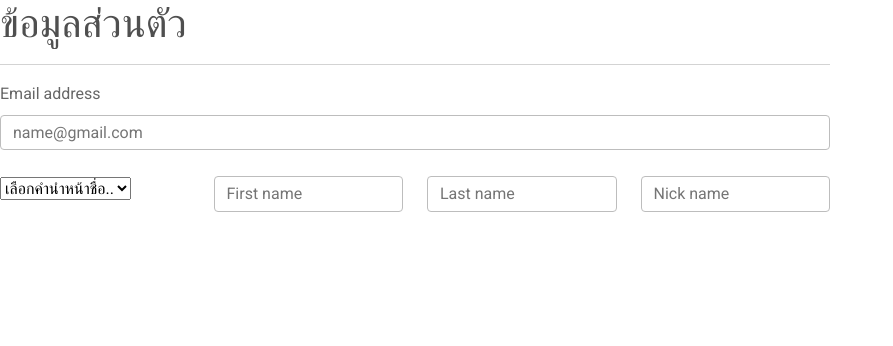
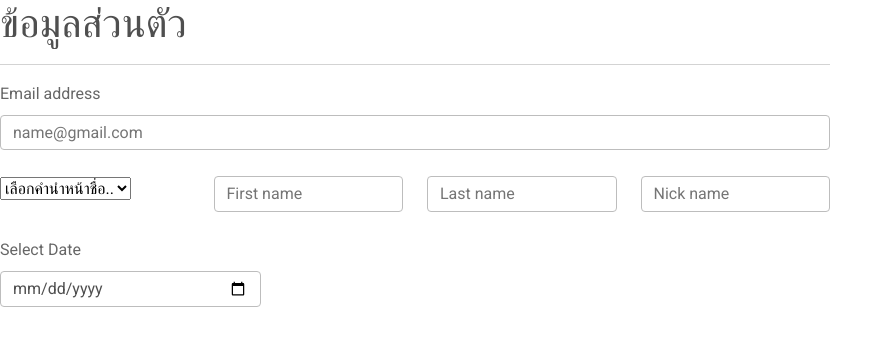
Before and after one commit to chonburichula/frontend, a React (Create React App) app: page /register in a window 1280 px wide. Shown: the top 346 px of the page, without its empty margins (0-893 px from the left). Built offline with nearby package versions, Linux system fonts and the light colour scheme.

Commit message:
Datepicker added

```diff
--- a/package.json
+++ b/package.json
@@ -10,9 +10,9 @@
     "bootstrap": "^5.0.0-beta1",
     "mdb-ui-kit": "^3.0.0",
     "mdbreact": "^5.0.1",
-    "react": "^17.0.1",
+    "react": "^16.14.0",
     "react-bootstrap-validation": "^0.1.11",
-    "react-dom": "^17.0.1",
+    "react-dom": "^16.14.0",
     "react-router": "^5.2.0",
     "react-router-dom": "^5.2.0",
     "react-scripts": "4.0.1",
--- /dev/null
+++ b/src/components/DatePicker.js
@@ -0,0 +1,24 @@
+import React from 'react'
+import { Form } from 'react-bootstrap';
+
+class DatePicker extends React.Component{
+
+    render(){
+
+        return(
+            <div>
+                <div className="row">
+                    <div className="col-md-4">
+                        <Form.Group controlId="dob">
+                            <Form.Label>Select Date</Form.Label>
+                            <Form.Control type="date" name="dob" placeholder="Date of Birth" />
+                        </Form.Group>
+                    </div>
+                </div>
+            </div>
+        )
+    }
+
+}
+
+export default DatePicker;
--- a/src/components/RegisterPage.css
+++ b/src/components/RegisterPage.css
@@ -1,4 +1,5 @@
 @import '~mdb-ui-kit/css/mdb.min.css';
+
 .PersonalInfo {
     text-align: left;
     position: absolute;
--- a/src/components/RegisterPage.js
+++ b/src/components/RegisterPage.js
@@ -3,6 +3,8 @@ import { Component } from 'react';
 import './RegisterPage.css'
 import { Form, Button, FormGroup, FormControl, ControlLabel } from "react-bootstrap";
 import { Grid, Row, Col } from 'react-bootstrap';
+import DatePicker from './DatePicker'
+
 
 class Register extends Component {
   render() {
@@ -49,6 +51,7 @@ class Register extends Component {
 
             </Col>
           </Row>
+          <DatePicker />
         </Form>
       </div>
 
```
Also changed, not shown: 1 other file (tests, documents, lock files or other folders).
